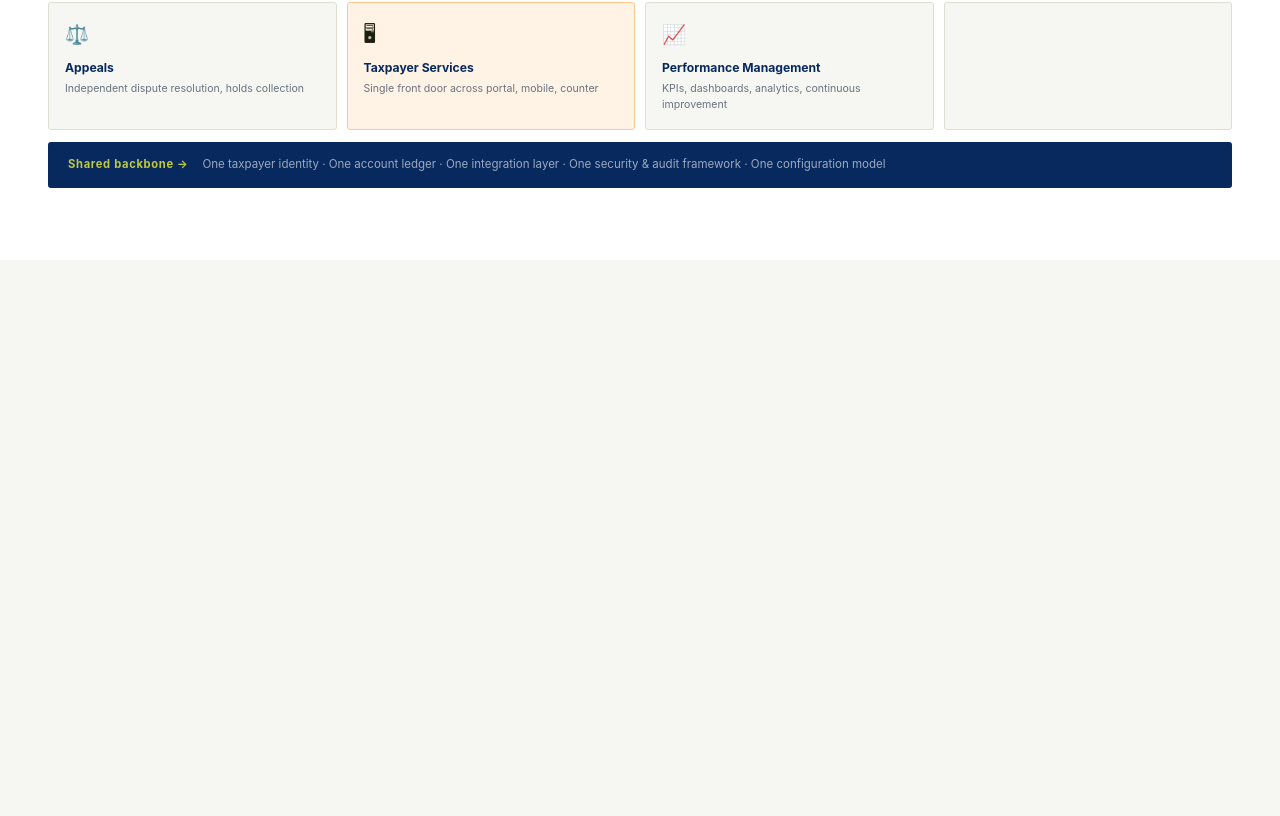
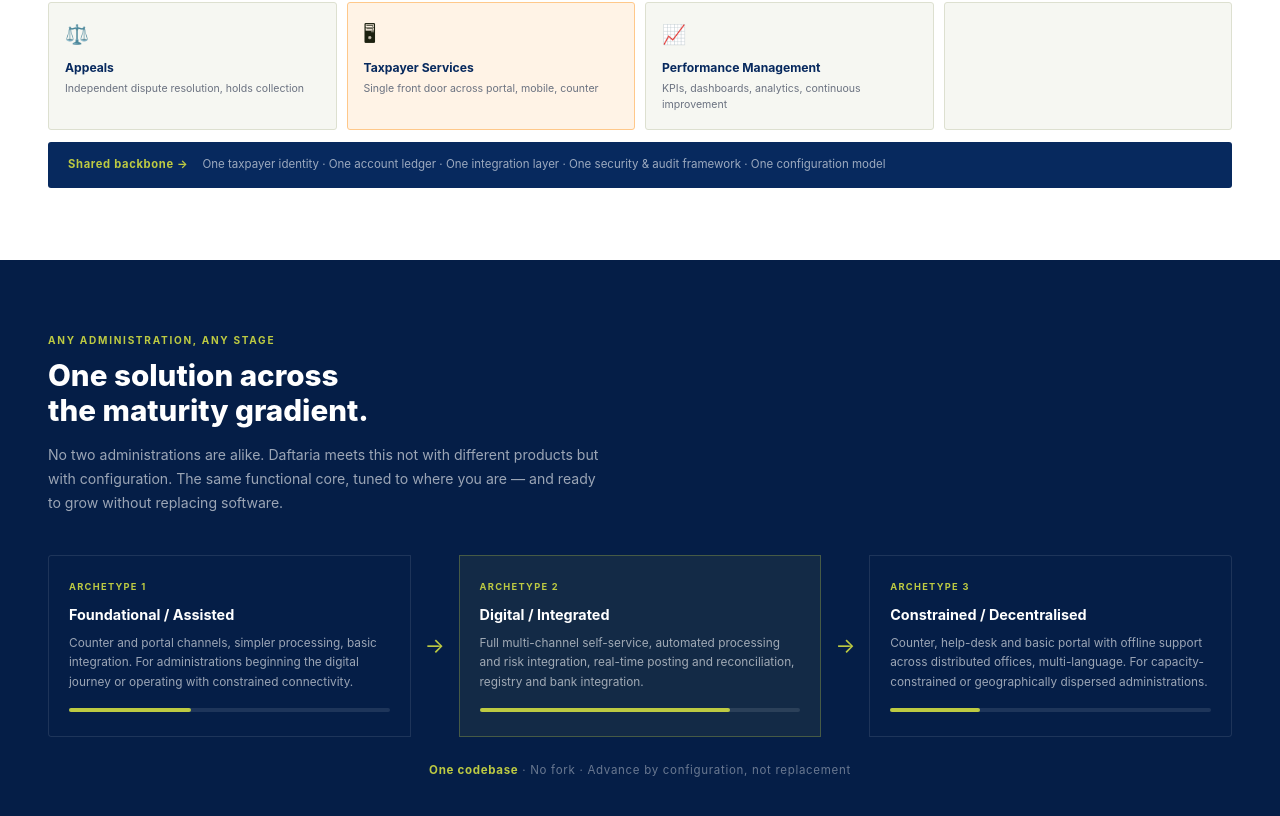
Before and after one commit to alaponin/daftaria-website, a React (Vite) app: page / in a window 1280 px wide. Shown: the part 2295-3111 px from the top of the page. Before the commit the page ends 2555 px from the top, so only its background shows below. Built offline with nearby package versions, Linux system fonts and the light colour scheme.

Commit message:
feat: Maturity section — 3 archetype cards with gradient track

```diff
--- /dev/null
+++ b/src/components/Maturity.css
@@ -0,0 +1,101 @@
+.maturity {
+  background: var(--blue-dk);
+  padding: 72px 48px;
+}
+
+.maturity__h2 {
+  font-size: 1.85rem;
+  font-weight: 800;
+  color: white;
+  line-height: 1.2;
+  margin-bottom: 0.875rem;
+}
+
+.maturity__track {
+  display: flex;
+  align-items: stretch;
+  margin-top: 40px;
+  margin-bottom: 24px;
+}
+
+.maturity__card {
+  flex: 1;
+  border: 1px solid rgba(255, 255, 255, 0.1);
+  padding: 24px 20px;
+  display: flex;
+  flex-direction: column;
+  gap: 8px;
+}
+
+.maturity__card:first-child { border-radius: 3px 0 0 3px; }
+.maturity__card:last-child  { border-radius: 0 3px 3px 0; }
+
+.maturity__card--highlight {
+  background: rgba(189, 202, 66, 0.07);
+  border-color: rgba(189, 202, 66, 0.3);
+}
+
+.maturity__arrow {
+  display: flex;
+  align-items: center;
+  justify-content: center;
+  padding: 0 14px;
+  color: var(--green);
+  font-size: 1.3rem;
+  flex-shrink: 0;
+}
+
+.maturity__step {
+  font-size: 0.58rem;
+  font-weight: 700;
+  letter-spacing: 0.14em;
+  color: var(--green);
+  text-transform: uppercase;
+}
+
+.maturity__card-title {
+  font-size: 0.9rem;
+  font-weight: 700;
+  color: white;
+}
+
+.maturity__card-body {
+  font-size: 0.74rem;
+  color: var(--on-dark-secondary);
+  line-height: 1.65;
+  flex: 1;
+}
+
+.maturity__bar-track {
+  height: 4px;
+  background: rgba(255, 255, 255, 0.1);
+  border-radius: 2px;
+  margin-top: 8px;
+}
+
+.maturity__bar {
+  height: 4px;
+  background: var(--green);
+  border-radius: 2px;
+}
+
+.maturity__footnote {
+  text-align: center;
+  font-size: 0.72rem;
+  color: rgba(255, 255, 255, 0.4);
+  letter-spacing: 0.06em;
+}
+
+.maturity__footnote strong { color: var(--green); }
+
+@media (max-width: 768px) {
+  .maturity { padding: 52px 20px; }
+  .maturity__track { flex-direction: column; }
+  .maturity__arrow {
+    transform: rotate(90deg);
+    padding: 8px 0;
+    height: 40px;
+  }
+  .maturity__card:first-child { border-radius: 3px 3px 0 0; }
+  .maturity__card:last-child  { border-radius: 0 0 3px 3px; }
+}
--- a/src/components/Maturity.jsx
+++ b/src/components/Maturity.jsx
@@ -1 +1,62 @@
-export default function Maturity() { return <div /> }
+import React from 'react'
+import './Maturity.css'
+
+const ARCHETYPES = [
+  {
+    step: 'Archetype 1',
+    title: 'Foundational / Assisted',
+    body: 'Counter and portal channels, simpler processing, basic integration. For administrations beginning the digital journey or operating with constrained connectivity.',
+    barWidth: '38%',
+    highlight: false,
+  },
+  {
+    step: 'Archetype 2',
+    title: 'Digital / Integrated',
+    body: 'Full multi-channel self-service, automated processing and risk integration, real-time posting and reconciliation, registry and bank integration.',
+    barWidth: '78%',
+    highlight: true,
+  },
+  {
+    step: 'Archetype 3',
+    title: 'Constrained / Decentralised',
+    body: 'Counter, help-desk and basic portal with offline support across distributed offices, multi-language. For capacity-constrained or geographically dispersed administrations.',
+    barWidth: '28%',
+    highlight: false,
+  },
+]
+
+export default function Maturity() {
+  return (
+    <section className="maturity" id="maturity">
+      <p className="eyebrow eyebrow--green">Any administration, any stage</p>
+      <h2 className="maturity__h2">
+        One solution across<br />the maturity gradient.
+      </h2>
+      <p className="s-sub s-sub--light">
+        No two administrations are alike. Daftaria meets this not with different products but with
+        configuration. The same functional core, tuned to where you are — and ready to grow without
+        replacing software.
+      </p>
+      <div className="maturity__track">
+        {ARCHETYPES.map(({ step, title, body, barWidth, highlight }, i) => (
+          <React.Fragment key={i}>
+            <div className={`maturity__card${highlight ? ' maturity__card--highlight' : ''}`}>
+              <p className="maturity__step">{step}</p>
+              <h3 className="maturity__card-title">{title}</h3>
+              <p className="maturity__card-body">{body}</p>
+              <div className="maturity__bar-track">
+                <div className="maturity__bar" style={{ width: barWidth }} />
+              </div>
+            </div>
+            {i < ARCHETYPES.length - 1 && (
+              <div className="maturity__arrow" aria-hidden="true">→</div>
+            )}
+          </React.Fragment>
+        ))}
+      </div>
+      <p className="maturity__footnote">
+        <strong>One codebase</strong> · No fork · Advance by configuration, not replacement
+      </p>
+    </section>
+  )
+}
```
